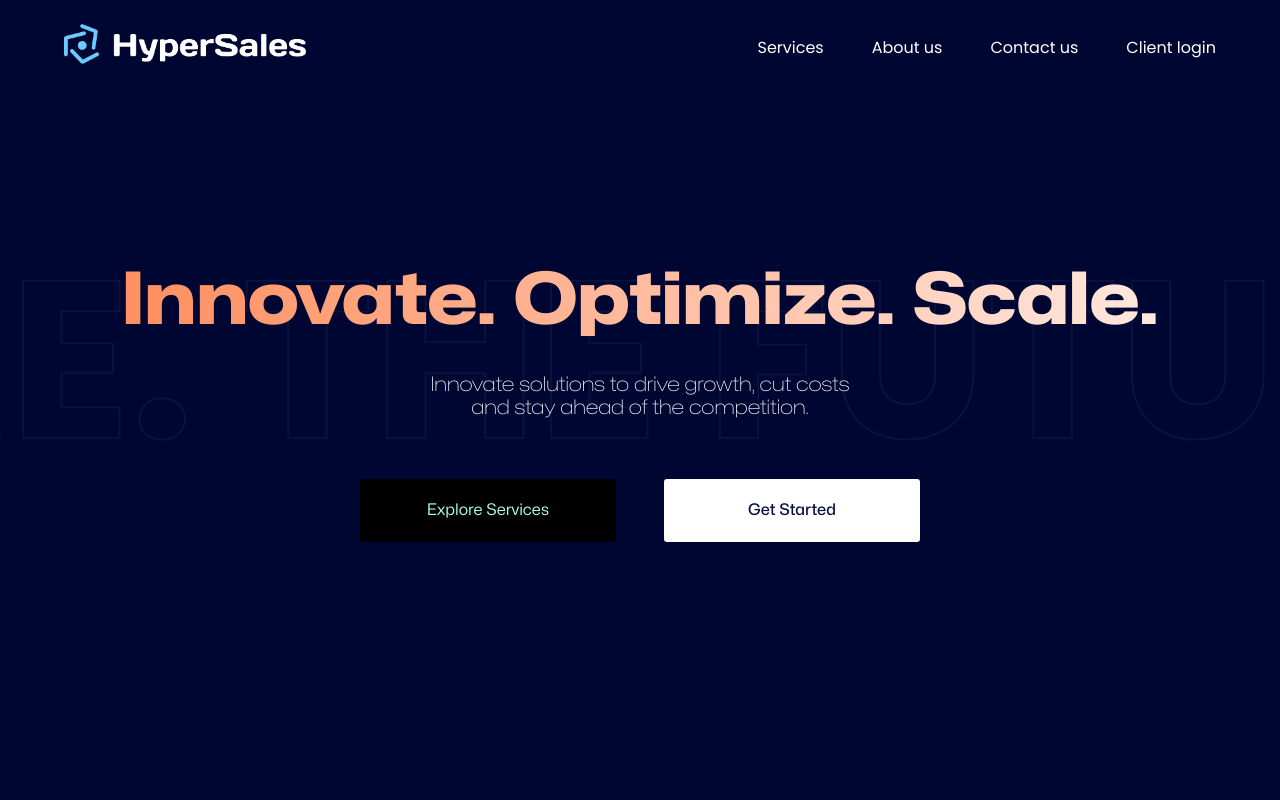
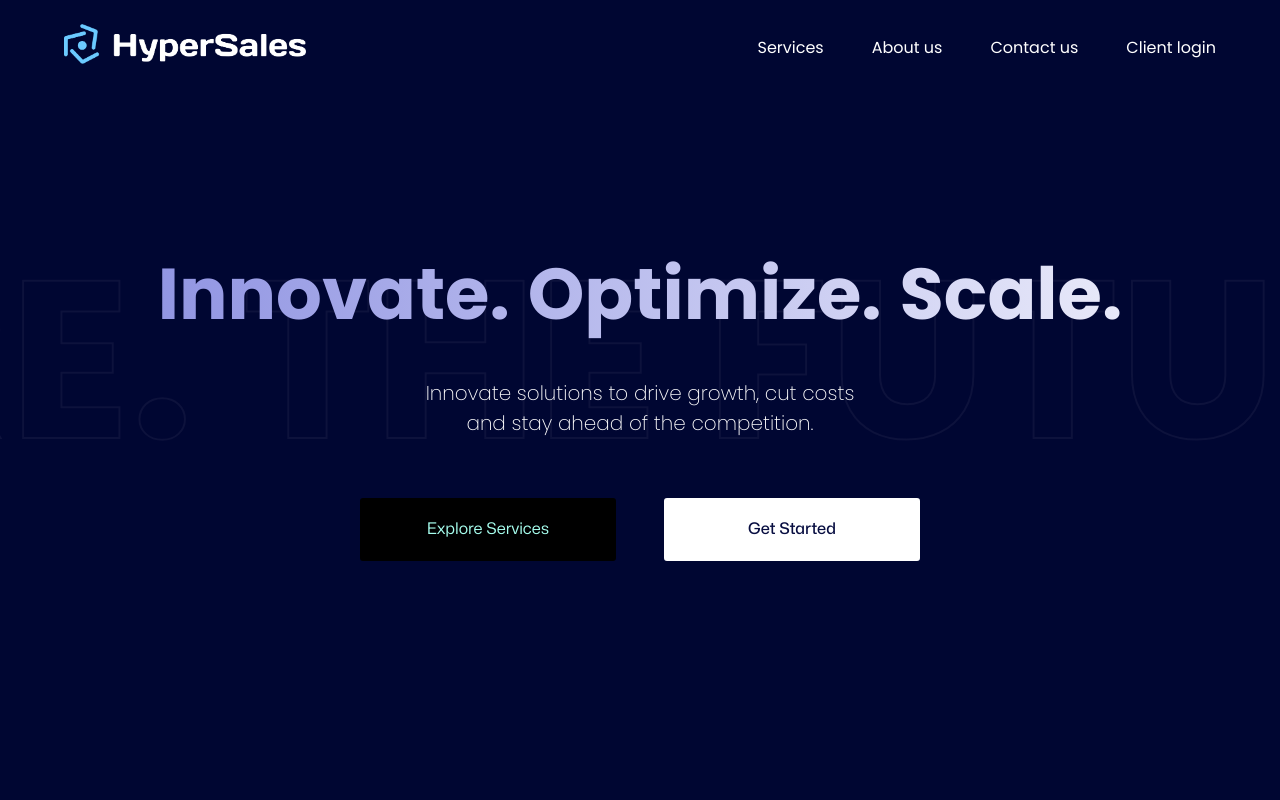
Before and after one commit to PrajwalDhule/metavolf, a Next.js app: page / in a window 1280 px wide. Shown: the top 800 px of the page. Built offline with nearby package versions, Linux system fonts and the light colour scheme.

Commit message:
changed font from Mona Sans to Poppins due to CORS error in the font

```diff
--- a/styles/Hero.css
+++ b/styles/Hero.css
@@ -27,9 +27,9 @@
   display: -webkit-box;
   display: -ms-flexbox;
   display: flex;
-  font-weight: 800;
+  font-weight: 700;
   --bg-size: 400%;
-  --color-one: hsl(18, 100%, 50%);
+  --color-one: hsl(237, 59%, 57%);
   --color-two: hsl(0, 0%, 100%);
   font-size: clamp(2rem, 25vmin, 4.5rem);
   background: -webkit-gradient(linear, left top, right top, from(var(--color-one)), color-stop(var(--color-two)), to(var(--color-one))) 0 0/var(--bg-size) 100%;
--- a/styles/Hero.scss
+++ b/styles/Hero.scss
@@ -41,7 +41,7 @@ $dark-blue-2: #0b1457;
     h1 {
       color: white;
       display: flex;
-      font-weight: 800;
+      font-weight: 700;
       // text-transform: uppercase;
       // font-size: 5rem;
       // p:nth-child(1) {
@@ -60,7 +60,7 @@ $dark-blue-2: #0b1457;
         margin-left: 0.25em;
       }
       --bg-size: 400%;
-      --color-one: hsl(18, 100%, 50%);
+      --color-one: hsl(237, 59%, 57%);
       --color-two: hsl(0, 0%, 100%);
       font-size: clamp(2rem, 25vmin, 4.5rem);
       background: linear-gradient(
--- a/styles/globals.css
+++ b/styles/globals.css
@@ -10,7 +10,7 @@ font-family: "Space Grotesk"; */
   /* font-stretch: 75% 125%; */
 }
 
-:root {
+/* :root {
   --max-width: 1100px;
   --border-radius: 12px;
   --font-mono: ui-monospace, Menlo, Monaco, "Cascadia Mono", "Segoe UI Mono",
@@ -50,7 +50,7 @@ font-family: "Space Grotesk"; */
   --callout-border-rgb: 172, 175, 176;
   --card-rgb: 180, 185, 188;
   --card-border-rgb: 131, 134, 135;
-}
+} */
 
 @media (prefers-color-scheme: dark) {
   :root {
@@ -98,7 +98,8 @@ body {
   overflow-x: hidden;
   position: relative;
   z-index: -10;
-  font-family: "Mona Sans", "Poppins";
+  /* font-family: "Mona Sans", "Poppins"; */
+  font-family: "Poppins";
   font-stretch: 125%;
 }
 
```
